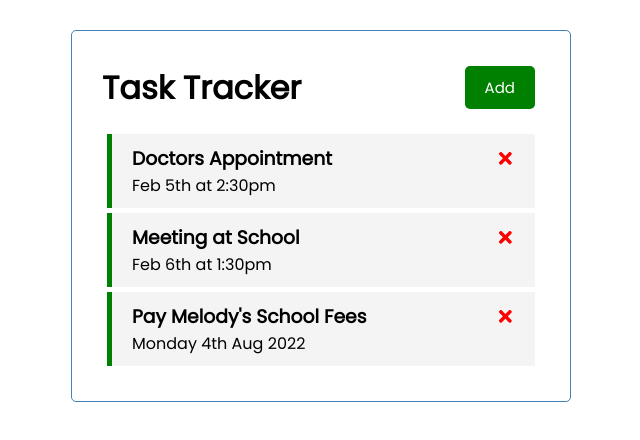
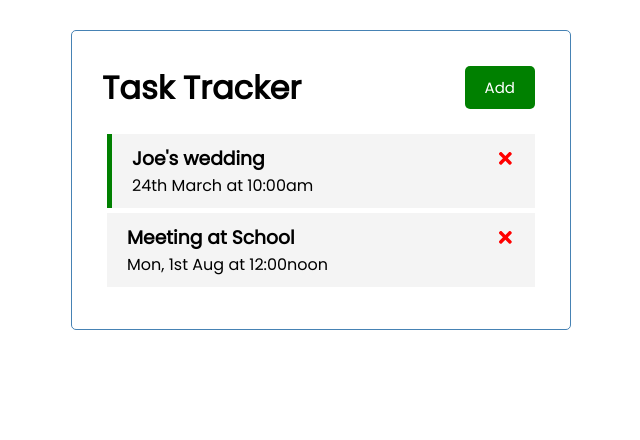
Before and after one commit to collinsigeh/jpp-react-task-tracker, a React (Create React App) app: page / in a window 1280 px wide. Shown: the top 440 px of the page, without its empty margins (319-959 px from the left). Built offline with nearby package versions, Linux system fonts and the light colour scheme; data requests are answered from the project's data file.

Commit message:
implemented toggle reminder persistently

```diff
--- a/db.json
+++ b/db.json
@@ -1,22 +1,16 @@
 {
   "tasks": [
     {
-      "id": 1,
-      "text": "Doctors Appointment",
-      "day": "Feb 5th at 2:30pm",
-      "reminder": true
+      "text": "Joe's wedding",
+      "day": "24th March at 10:00am",
+      "reminder": true,
+      "id": 1
     },
     {
-      "id": 2,
       "text": "Meeting at School",
-      "day": "Feb 6th at 1:30pm",
-      "reminder": true
-    },
-    {
-      "text": "Pay Melody's School Fees",
-      "day": "Monday 4th Aug 2022",
-      "reminder": true,
-      "id": 3
+      "day": "Mon, 1st Aug at 12:00noon",
+      "reminder": false,
+      "id": 2
     }
   ]
 }
--- a/src/App.js
+++ b/src/App.js
@@ -19,6 +19,13 @@ function App() {
 
   const fetchTasks = async () => {
     const res = await fetch('http://localhost:5000/tasks')
+    const data = await res.json()
+
+    return data
+  }
+
+  const fetchTask = async (id) => {
+    const res = await fetch(`http://localhost:5000/tasks/${id}`)
     const data = await res.json()
 
     return data
@@ -48,13 +55,27 @@ function App() {
     setTasks(tasks.filter((task) => task.id !== id));
   };
 
-  const toggleReminder = (id) => {
+  const toggleReminder = async (id) => {
+    const taskToToggle = await fetchTask(id);
+    const updTask = { ...taskToToggle, reminder: !taskToToggle.reminder }
+
+    const res = await fetch(`http://localhost:5000/tasks/${id}`, {
+      method: "PUT",
+      headers: {
+        'Content-type': 'application/json'
+      },
+      body: JSON.stringify(updTask)
+    })
+
+    const data = await res.json();
+
+
     setTasks(
       tasks.map((task) =>
         task.id === id
           ? {
               ...task,
-              reminder: !task.reminder,
+              reminder: data.reminder,
             }
           : task
       )
```
